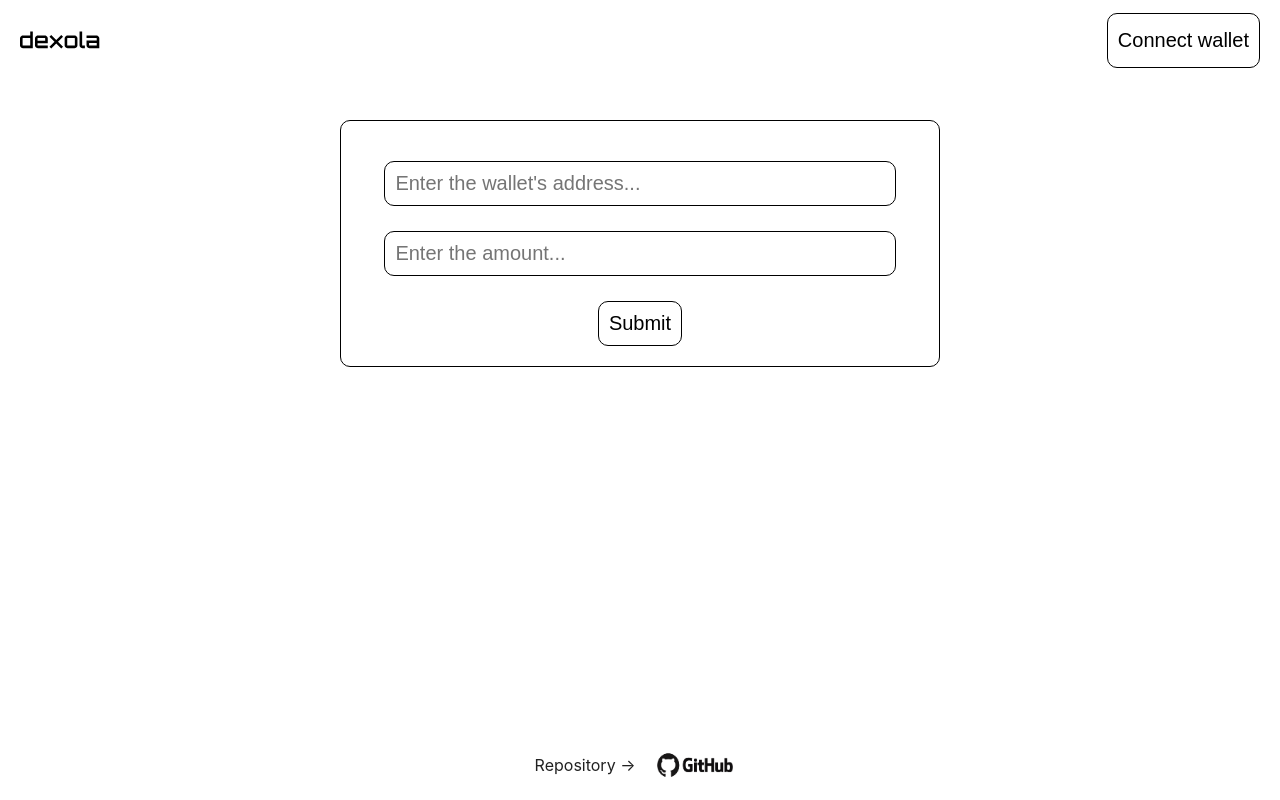
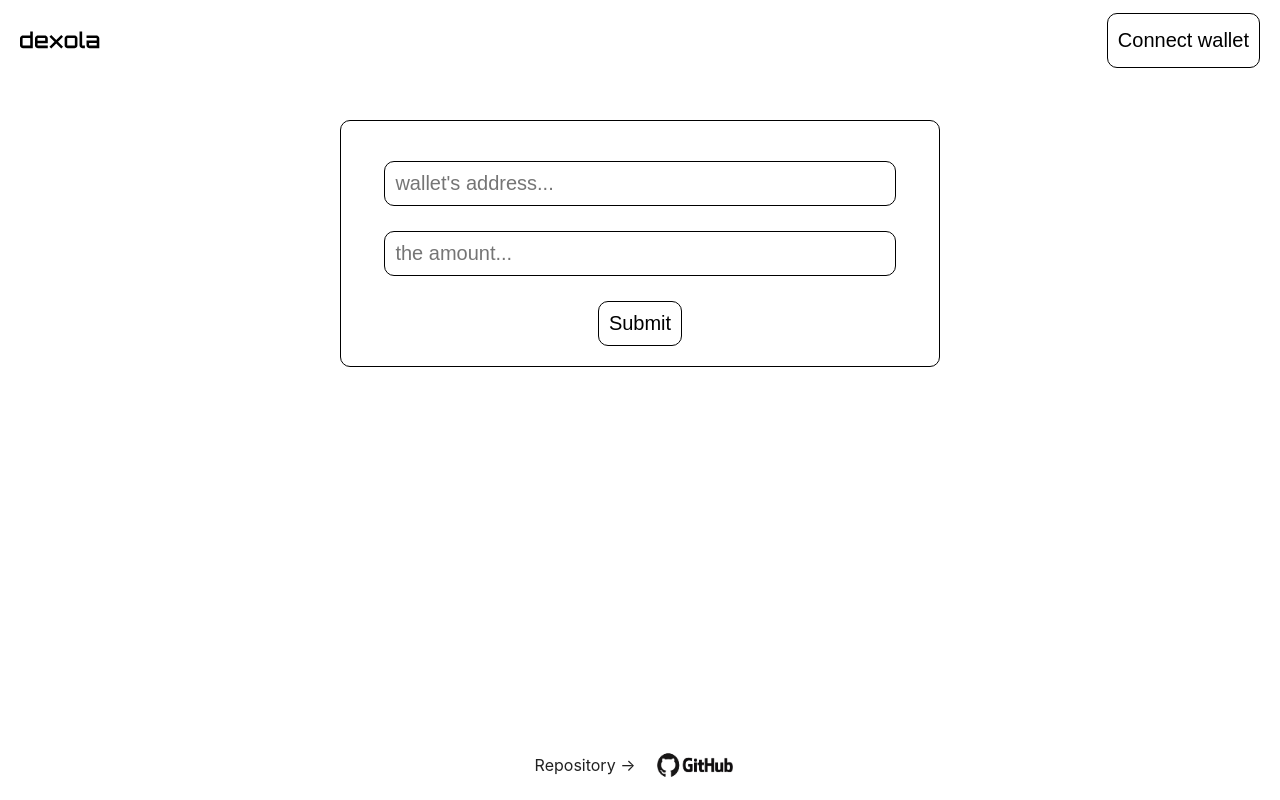
Before and after one commit to sofiagakalo1/my-wallet-app, a React (Vite) app: page / in a window 1280 px wide. Built offline with nearby package versions, Linux system fonts and the light colour scheme.

Commit message:
link changed

```diff
--- a/src/components/Footer/Footer.jsx
+++ b/src/components/Footer/Footer.jsx
@@ -5,7 +5,11 @@ const Footer = () => {
   return (
     <FooterWrapper>
       <p>Repository &#8594;</p>
-      <Button href="https://github.com/sofiagakalo1/my-wallet-app">
+      <Button
+        href="https://github.com/sofiagakalo1/my-wallet-app"
+        target="blank"
+        rel="noopener noreferrer nofollow"
+      >
         <img src={GithubLogo} alt="Github logo" />
       </Button>
     </FooterWrapper>
--- a/src/components/Form/Form.jsx
+++ b/src/components/Form/Form.jsx
@@ -4,8 +4,8 @@ const Form = () => {
   return (
     <Main>
       <FormWrapper>
-        <Input placeholder="Enter the wallet's address..." />
-        <Input placeholder="Enter the amount..." />
+        <Input placeholder="wallet's address..." />
+        <Input placeholder="the amount..." />
         <Button>Submit</Button>
       </FormWrapper>
     </Main>
```
